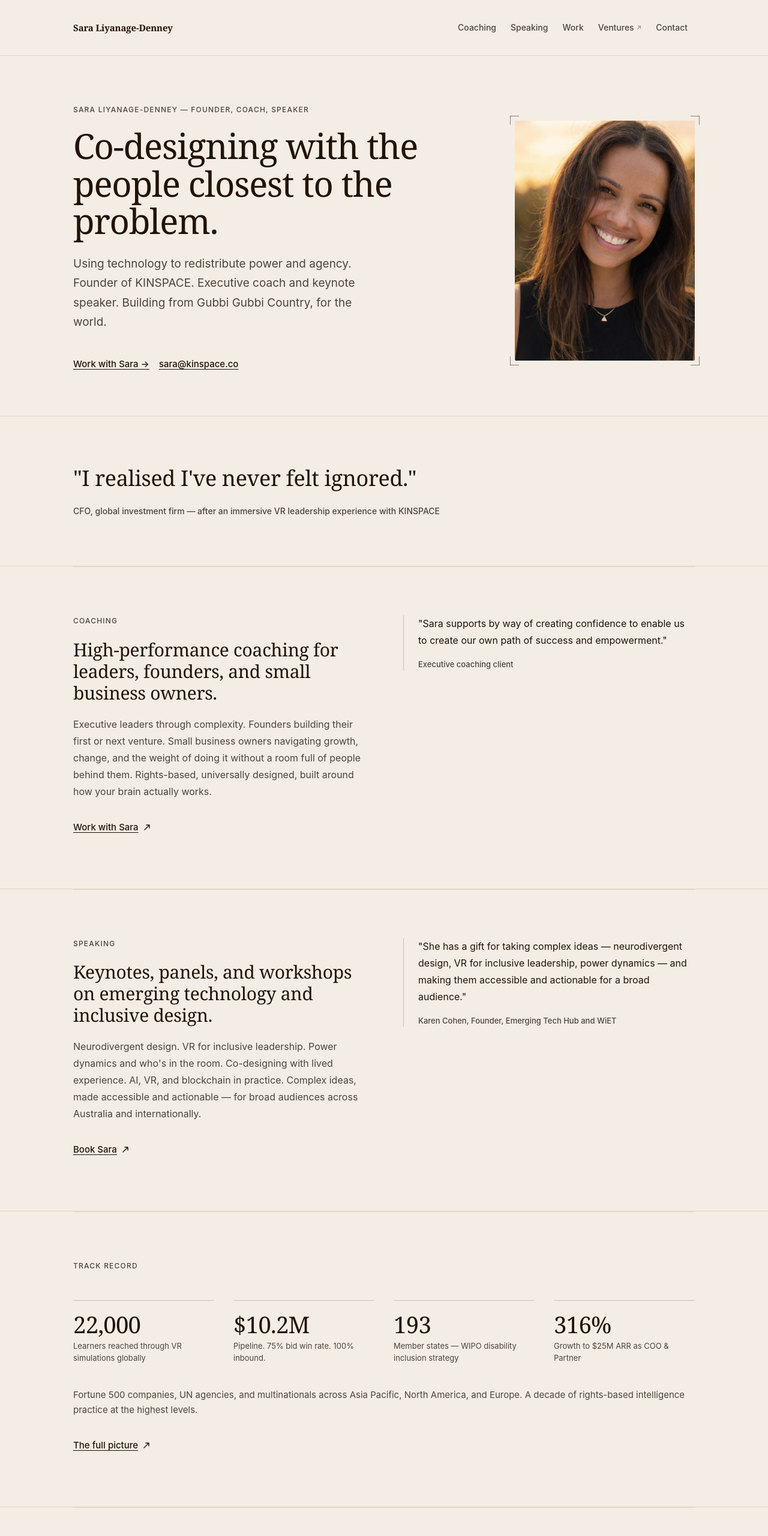
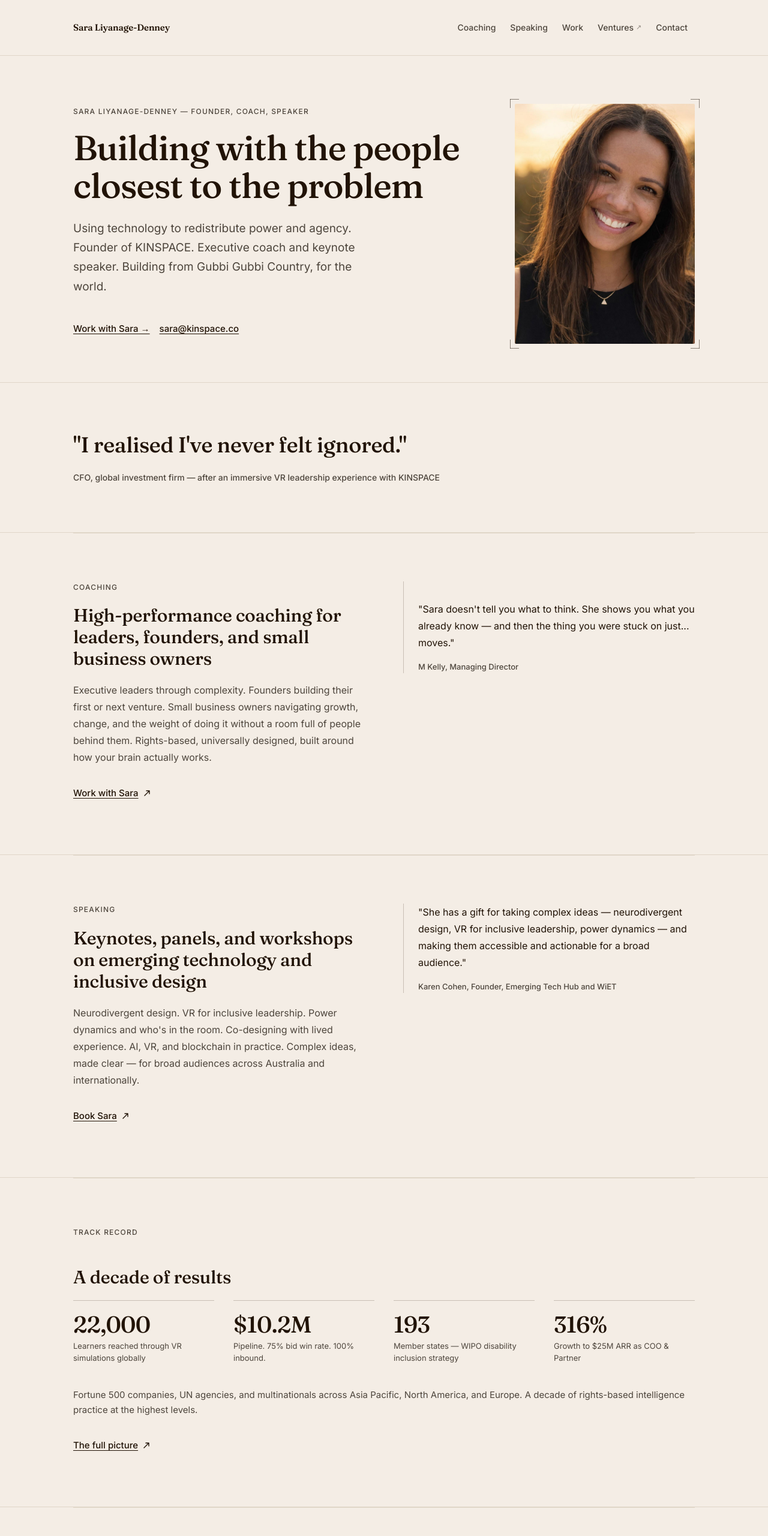
Before and after one commit to ksos-mogo/sara-kinspace, a plain HTML site: page index.html in a window 1280 px wide. Shown: the top 2560 px of the page at 60% size. Drawn offline with Linux system fonts and the light colour scheme.

Commit message:
Add files via upload

```diff
--- a/index.html
+++ b/index.html
@@ -4,12 +4,12 @@
 <meta charset="UTF-8">
 <meta name="viewport" content="width=device-width, initial-scale=1.0">
 <title>Sara Liyanage-Denney — Founder, Executive Coach &amp; Keynote Speaker | KINSPACE</title>
-<meta name="description" content="Sara Liyanage-Denney is the founder of KINSPACE — executive coach, keynote speaker, and technology co-founder. Rights-based intelligence. Co-designing with the people closest to the problem. Gubbi Gubbi Country, Queensland, Australia.">
+<meta name="description" content="Sara Liyanage-Denney is the founder of KINSPACE — executive coach, keynote speaker, and technology founder. Rights-based intelligence. Building with the people closest to the problem. Gubbi Gubbi Country, Queensland, Australia.">
 <link rel="canonical" href="https://sara.kinspace.co">
 <meta property="og:type" content="profile">
 <meta property="og:url" content="https://sara.kinspace.co">
 <meta property="og:title" content="Sara Liyanage-Denney — Founder, Executive Coach &amp; Keynote Speaker">
-<meta property="og:description" content="Co-designing with the people closest to the problem. Executive coach, keynote speaker, technology co-founder. Building from Gubbi Gubbi Country, for the world.">
+<meta property="og:description" content="Building with the people closest to the problem. Executive coach, keynote speaker, technology founder. Building from Gubbi Gubbi Country, for the world.">
 <meta property="og:locale" content="en_AU">
 <meta name="twitter:card" content="summary_large_image">
 <script type="application/ld+json">
@@ -54,57 +54,11 @@
   ]
 }
 </script>
-<!-- <script defer data-domain="sara.kinspace.co" src="https://plausible.io/js/script.js"></script>
+<meta property="og:image" content="https://sara.kinspace.co/og-home.png">
+<!-- <script defer data-domain="sara.kinspace.co" src="https://plausible.io/js/script.js"></script> -->
 <link rel="preconnect" href="https://fonts.googleapis.com">
 <link rel="preconnect" href="https://fonts.gstatic.com" crossorigin>
 <link href="https://fonts.googleapis.com/css2?family=Fraunces:opsz,wght@9..144,400;9..144,500;9..144,600&family=Inter:wght@400;500;600&display=swap" rel="stylesheet">
-<meta name="twitter:card" content="summary_large_image">
-
-<script type="application/ld+json">
-{
-  "@context": "https://schema.org",
-  "@type": "Person",
-  "name": "Sara Liyanage-Denney",
-  "url": "https://sara.kinspace.co",
-  "sameAs": [
-    "https://www.linkedin.com/in/sara-liyanagedenney-kinspace/",
-    "https://kinspace.co",
-    "https://kinspace.co/ventures"
-  ],
-  "jobTitle": ["Founder and CEO", "Executive Coach", "Keynote Speaker"],
-  "worksFor": {
-    "@type": "Organization",
-    "name": "KINSPACE",
-    "url": "https://kinspace.co",
-    "legalName": "On the Edge Pty Ltd",
-    "taxID": "98 571 677 108"
-  },
-  "address": {
-    "@type": "PostalAddress",
-    "addressRegion": "Queensland",
-    "addressCountry": "AU",
-    "description": "Gubbi Gubbi Country"
-  },
-  "knowsAbout": [
-    "Rights-based intelligence",
-    "Executive coaching",
-    "Small business coaching",
-    "Neurodivergent leadership",
-    "Universal design",
-    "Artificial intelligence",
-    "Virtual reality",
-    "Immersive learning",
-    "Inclusive technology",
-    "Co-design",
-    "Keynote speaking"
-  ],
-  "description": "Sara Liyanage-Denney is a rights-based intelligence consultant, executive coach, keynote speaker, and technology co-founder. A decade of work across Fortune 500 companies, UN agencies, and multinationals. Founder of KINSPACE and co-founder of Bublii, Mogo, and bébé bloom."
-}
-</script>
-
-<!-- Plausible Analytics — privacy-first, no cookies, no consent banner -->
-<!-- <script defer data-domain="sara.kinspace.co" src="https://plausible.io/js/script.js"></script> -->
-
 <style>
 /* ── SHARED TOKEN SYSTEM — sara.kinspace.co ── */
 /* Same mono ink/cream palette as KINSPACE Ventures */
@@ -116,6 +70,7 @@
   --cream-deep: #EDE4D8;
   --border:     #E0D6C8;
   --border-mid: #C8BFB4;
+  --ink-muted:  #7A7268;
 
   --font-display: 'Fraunces', Georgia, serif;
   --font-body:    'Inter', system-ui, sans-serif;
@@ -221,7 +176,7 @@ h1.hero-name{font-family:var(--font-display);font-weight:500;font-size:clamp(34p
 .berlin-quote cite{font-size:13px;color:var(--ink-soft);margin-top:var(--space-4);font-style:normal;font-weight:500;display:block;}
 
 /* ── FOOTER — shared across all pages ── */
-.site-footer{background:var(--ink);color:var(--cream);padding:var(--space-16) 0;}
+.site-footer{background:#1a1714;color:var(--cream);padding:var(--space-16) 0;}
 .footer-inner{display:grid;grid-template-columns:1fr 1fr 1fr;gap:var(--space-16);}
 @media(max-width:700px){.footer-inner{grid-template-columns:1fr;gap:var(--space-10);}}
 .footer-brand{font-family:var(--font-display);font-size:18px;color:var(--cream);font-weight:500;margin-bottom:var(--space-3);}
@@ -259,8 +214,8 @@ h1.hero-name{font-family:var(--font-display);font-weight:500;font-size:clamp(34p
       <a href="/coaching">Coaching</a>
       <a href="/speaking">Speaking</a>
       <a href="/work">Work</a>
-      <a href="https://ventures-kinspace.netlify.app/" class="external" target="_blank" rel="noopener">Ventures</a>
-      <a href="#contact">Contact</a>
+      <a href="https://ventures.kinspace.co" class="external" target="_blank" rel="noopener">Ventures</a>
+      <a href="/#contact">Contact</a>
     </nav>
   </div>
 </header>
@@ -273,7 +228,7 @@ h1.hero-name{font-family:var(--font-display);font-weight:500;font-size:clamp(34p
       <div class="hero-inner">
         <div>
           <div class="hero-eyebrow">Sara Liyanage-Denney — founder, coach, speaker</div>
-          <h1 class="hero-name">Co-designing with the people closest to the problem.</h1>
+          <h1 class="hero-name">Building with the people closest to the problem</h1>
           <p class="hero-lede">Using technology to redistribute power and agency. Founder of KINSPACE. Executive coach and keynote speaker. Building from Gubbi Gubbi Country, for the world.</p>
           <div class="hero-links">
             <a class="text-link text-link-sm" href="/coaching">Work with Sara →</a>
@@ -309,7 +264,7 @@ h1.hero-name{font-family:var(--font-display);font-weight:500;font-size:clamp(34p
       <div class="intro-grid">
         <div>
           <div class="intro-eyebrow">Coaching</div>
-          <h2 class="intro-heading">High-performance coaching for leaders, founders, and small business owners.</h2>
+          <h2 class="intro-heading">High-performance coaching for leaders, founders, and small business owners</h2>
           <p class="intro-body">Executive leaders through complexity. Founders building their first or next venture. Small business owners navigating growth, change, and the weight of doing it without a room full of people behind them. Rights-based, universally designed, built around how your brain actually works.</p>
           <a class="text-link text-link-sm" href="/coaching">
             Work with Sara
@@ -317,9 +272,9 @@ h1.hero-name{font-family:var(--font-display);font-weight:500;font-size:clamp(34p
           </a>
         </div>
         <div>
-          <div class="quote-preview" style="border-left:1px solid var(--border-mid);padding-left:var(--space-6);">
-            <p style="font-family:var(--font-body);font-size:16px;color:var(--ink);line-height:1.75;margin-bottom:var(--space-4);">"Sara supports by way of creating confidence to enable us to create our own path of success and empowerment."</p>
-            <p style="font-size:13px;color:var(--ink-soft);font-weight:500;">Executive coaching client</p>
+          <div class="quote-preview" style="border-left:1px solid var(--border-mid);padding-left:var(--space-6);padding-top:var(--space-8);">
+            <p style="font-family:var(--font-body);font-size:16px;color:var(--ink);line-height:1.75;margin-bottom:var(--space-4);">"Sara doesn't tell you what to think. She shows you what you already know — and then the thing you were stuck on just... moves."</p>
+            <p style="font-size:13px;color:var(--ink-soft);font-weight:500;">M Kelly, Managing Director</p>
           </div>
         </div>
       </div>
@@ -334,8 +289,8 @@ h1.hero-name{font-family:var(--font-display);font-weight:500;font-size:clamp(34p
       <div class="intro-grid">
         <div>
           <div class="intro-eyebrow">Speaking</div>
-          <h2 class="intro-heading">Keynotes, panels, and workshops on emerging technology and inclusive design.</h2>
-          <p class="intro-body">Neurodivergent design. VR for inclusive leadership. Power dynamics and who's in the room. Co-designing with lived experience. AI, VR, and blockchain in practice. Complex ideas, made accessible and actionable — for broad audiences across Australia and internationally.</p>
+          <h2 class="intro-heading">Keynotes, panels, and workshops on emerging technology and inclusive design</h2>
+          <p class="intro-body">Neurodivergent design. VR for inclusive leadership. Power dynamics and who's in the room. Co-designing with lived experience. AI, VR, and blockchain in practice. Complex ideas, made clear — for broad audiences across Australia and internationally.</p>
           <a class="text-link text-link-sm" href="/speaking">
             Book Sara
             <svg class="arr" width="12" height="12" viewBox="0 0 12 12" fill="none" aria-hidden="true"><path d="M2 10L10 2M10 2H5M10 2V7" stroke="currentColor" stroke-width="1.4" stroke-linecap="round" stroke-linejoin="round"/></svg>
@@ -357,6 +312,7 @@ h1.hero-name{font-family:var(--font-display);font-weight:500;font-size:clamp(34p
   <div class="wrap">
     <section class="intro-section" aria-label="Work">
       <div class="intro-eyebrow" style="margin-bottom:var(--space-12);">Track record</div>
+      <h2 class="intro-heading">A decade of results</h2>
       <div class="proof-strip" style="margin-bottom:var(--space-10);">
         <div class="proof-stat">
           <div class="proof-number">22,000</div>
@@ -389,7 +345,8 @@ h1.hero-name{font-family:var(--font-display);font-weight:500;font-size:clamp(34p
   <div class="wrap">
     <section class="intro-section" aria-label="Ventures">
       <div class="intro-eyebrow" style="margin-bottom:var(--space-8);">KINSPACE Ventures</div>
-      <p style="font-size:16px;color:var(--ink-soft);line-height:1.75;max-width:560px;margin-bottom:var(--space-10);">One method, proven at the top. Now in the hands of the people who needed it most. Each venture co-founded with the person the product was built for.</p>
+      <h2 class="intro-heading">One method, proven at the top — now in the hands of the people who needed it most</h2>
+      <p style="font-size:16px;color:var(--ink-soft);line-height:1.75;max-width:560px;margin-bottom:var(--space-10);">Capital, methodology, and market access — alongside founders with lived experience in the markets they're building for. Every product shaped by the person it was made for.</p>
       <div class="ventures-strip">
         <div class="venture-item">
           <div class="v-name-col"><div class="v-name">Bublii</div></div>
@@ -408,7 +365,7 @@ h1.hero-name{font-family:var(--font-display);font-weight:500;font-size:clamp(34p
         </div>
       </div>
       <div style="margin-top:var(--space-8);">
-        <a class="text-link text-link-sm" href="https://ventures-kinspace.netlify.app/" target="_blank" rel="noopener">
+        <a class="text-link text-link-sm" href="https://ventures.kinspace.co" target="_blank" rel="noopener">
           KINSPACE Ventures — the full picture
           <svg class="arr" width="12" height="12" viewBox="0 0 12 12" fill="none" aria-hidden="true"><path d="M2 10L10 2M10 2H5M10 2V7" stroke="currentColor" stroke-width="1.4" stroke-linecap="round" stroke-linejoin="round"/></svg>
         </a>
@@ -451,7 +408,7 @@ h1.hero-name{font-family:var(--font-display);font-weight:500;font-size:clamp(34p
             Consulting &amp; enterprise
             <svg class="arr" width="11" height="11" viewBox="0 0 12 12" fill="none" aria-hidden="true"><path d="M2 10L10 2M10 2H5M10 2V7" stroke="currentColor" stroke-width="1.4" stroke-linecap="round" stroke-linejoin="round"/></svg>
           </a>
-          <a class="footer-link" href="https://ventures-kinspace.netlify.app/" target="_blank" rel="noopener">
+          <a class="footer-link" href="https://ventures.kinspace.co" target="_blank" rel="noopener">
             KINSPACE Ventures
             <svg class="arr" width="11" height="11" viewBox="0 0 12 12" fill="none" aria-hidden="true"><path d="M2 10L10 2M10 2H5M10 2V7" stroke="currentColor" stroke-width="1.4" stroke-linecap="round" stroke-linejoin="round"/></svg>
           </a>
```
